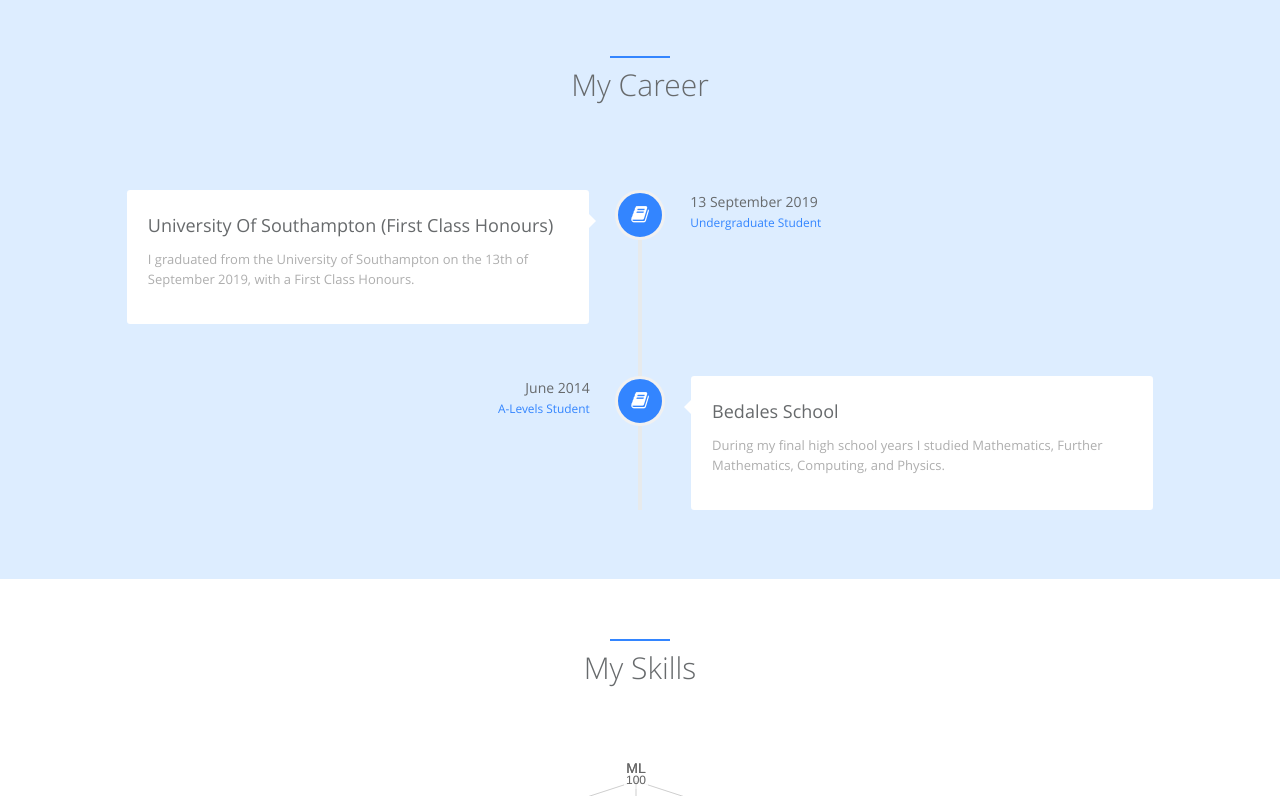
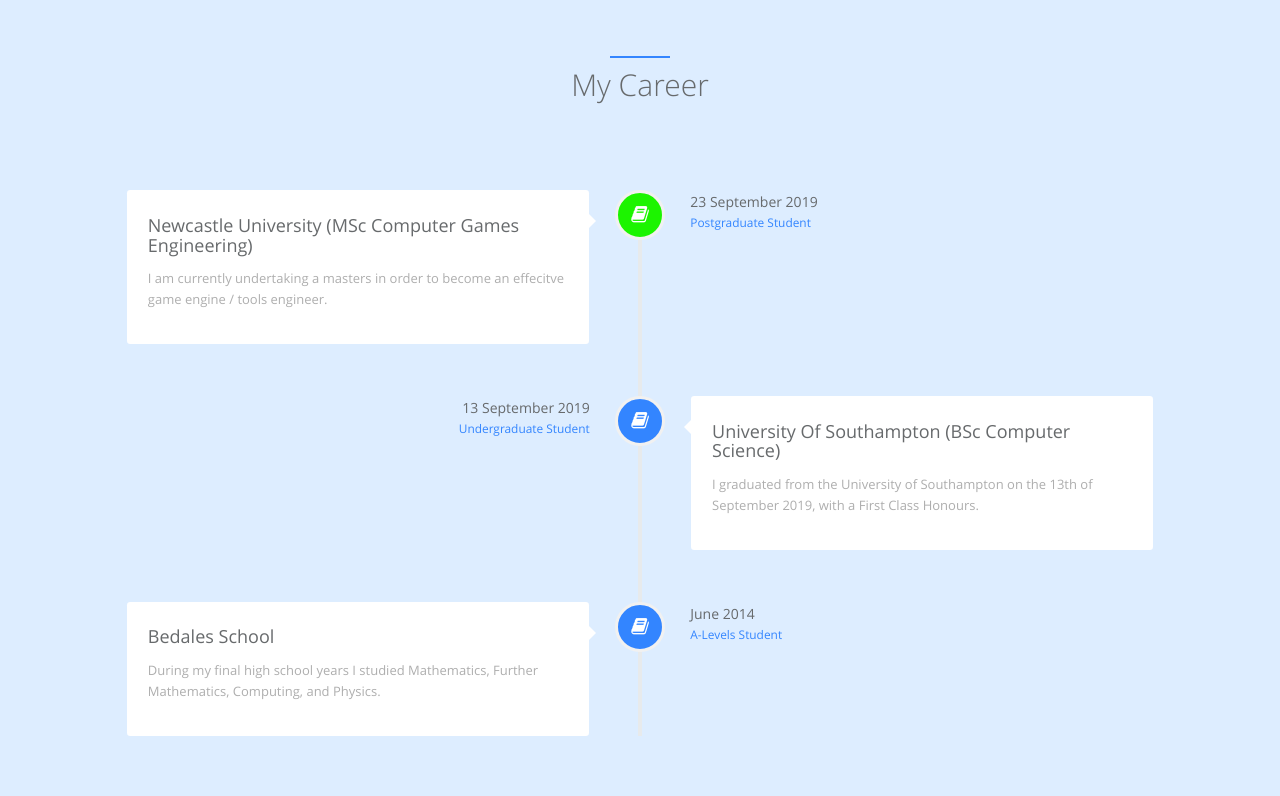
Before and after one commit to Kney-Delach/Kney-Delach.github.io, a Jekyll site: the page built from index.html, in a window 1280 px wide and 900 px high, cut to the strip 104-900 px from the top of the window. Built offline with Jekyll 4.4.1, drawn with Linux system fonts in a browser that asks for light colours.

Commit message:
Added Newcastle

```diff
--- a/_data/index/careers.yml
+++ b/_data/index/careers.yml
@@ -15,7 +15,22 @@
 #  icon: fa-plus-square
 
 - name:
-    detail: University Of Southampton (First Class Honours)
+    detail: Newcastle University (MSc Computer Games Engineering)
+    i18n: nu
+  desc:
+    detail: I am currently undertaking a masters in order to become an effecitve game engine / tools engineer.
+    i18n: nu_desc
+  date:
+    detail: 23 September 2019
+    i18n: nu_date
+  job:
+    detail: Postgraduate Student
+    i18n: nu_title
+  icon: fa-book
+  present: true
+
+- name:
+    detail: University Of Southampton (BSc Computer Science)
     i18n: uos
   desc:
     detail: I graduated from the University of Southampton on the 13th of September 2019, with a First Class Honours.
--- a/_data/index/skills.yml
+++ b/_data/index/skills.yml
@@ -3,4 +3,4 @@
 label: Ability
 id : cs
 aspects: ML, VS, Metal, OpenGL, GLSL, C++, Python, Haskell, Unity, Unreal Engine
-percentage: 65, 90, 25, 70, 70, 75, 70, 40, 85, 55
+percentage: 75, 90, 35, 70, 70, 75, 70, 65, 85, 70
```
